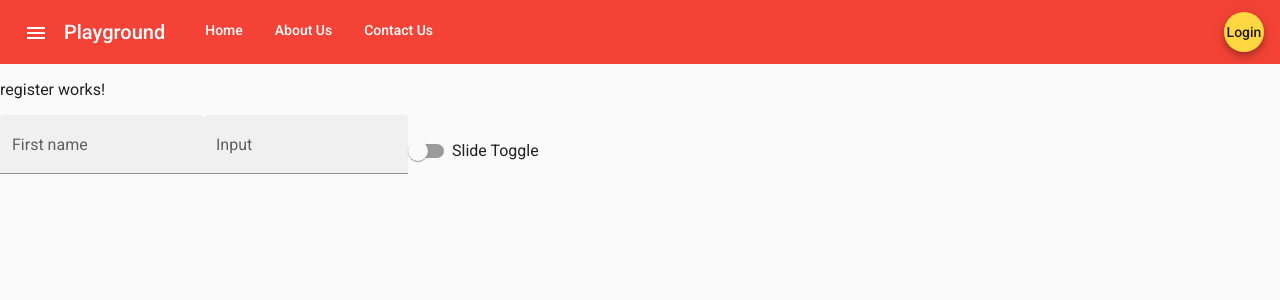
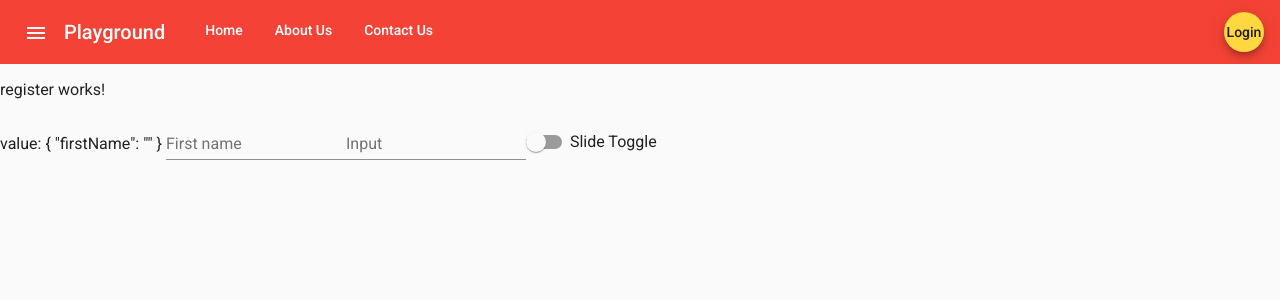
Before and after one commit to rushilnpatel/Playground, an Angular app in the folder playground/: page /register in a window 1280 px wide. Shown: the top 300 px of the page. Built offline with nearby package versions, Linux system fonts and the light colour scheme.

Commit message:
reactive Forms Intial

```diff
--- a/playground/src/app/app.module.ts
+++ b/playground/src/app/app.module.ts
@@ -17,9 +17,8 @@ import { HomeComponent } from './home/home.component';
 import { AboutusComponent } from './aboutus/aboutus.component';
 import { ContactusComponent } from './contactus/contactus.component';
 import { RegisterComponent } from './register/register.component';
-import {MAT_FORM_FIELD_DEFAULT_OPTIONS} from '@angular/material/form-field';
 import { CUSTOM_ELEMENTS_SCHEMA } from '@angular/core';
-
+import { ReactiveFormsModule } from '@angular/forms';
 
 @NgModule({
   declarations: [
@@ -33,12 +32,10 @@ import { CUSTOM_ELEMENTS_SCHEMA } from '@angular/core';
     BrowserModule,
     AppRoutingModule,
     BrowserAnimationsModule,
+    ReactiveFormsModule,
     // MaterialModule, // load this on deamnd with the module so that performance gets increase
     // AgGridModule.withComponents([]),
     NavModule
-  ],
-  providers: [
-    { provide: MAT_FORM_FIELD_DEFAULT_OPTIONS, useValue: { appearance: 'fill' } },
   ],
   schemas: [CUSTOM_ELEMENTS_SCHEMA],
   // exports: [MaterialModule],
--- a/playground/src/app/nav/nav.module.ts
+++ b/playground/src/app/nav/nav.module.ts
@@ -7,6 +7,7 @@ import { HomeComponent } from '../home/home.component';
 import { AboutusComponent } from '../aboutus/aboutus.component';
 import { ContactusComponent } from '../contactus/contactus.component';
 import { RegisterComponent } from '../register/register.component';
+import { ReactiveFormsModule } from '@angular/forms';
 
 
 
@@ -18,6 +19,7 @@ import { RegisterComponent } from '../register/register.component';
     RegisterComponent],
   imports: [
     CommonModule,
+    ReactiveFormsModule,
     MaterialModule,
     NavRoutingModule
   ],
--- a/playground/src/app/register/register.component.html
+++ b/playground/src/app/register/register.component.html
@@ -1,11 +1,16 @@
 <p>register works!</p>
-<mat-form-field class="example-full-width" appearance="fill">
+
+<form [formGroup]="registerFormGroup">
+  value: {{ registerFormGroup.value | json }}
+
+  <mat-form-field>
     <mat-label>First name</mat-label>
-    <input matInput placeholder="Enter">
+    <input matInput placeholder="Enter" formControlName="firstName"/>
   </mat-form-field>
 
-  <mat-form-field appearance="fill">
+  <mat-form-field>
     <mat-label>Input</mat-label>
-    <input matInput>
+    <input matInput />
   </mat-form-field>
   <mat-slide-toggle>Slide Toggle</mat-slide-toggle>
+</form>
--- a/playground/src/app/register/register.component.ts
+++ b/playground/src/app/register/register.component.ts
@@ -1,4 +1,7 @@
 import { Component, OnInit } from '@angular/core';
+import { FormBuilder } from '@angular/forms';
+import { Validators } from '@angular/forms';
+import { FormArray, FormGroup } from '@angular/forms';
 
 @Component({
   selector: 'app-register',
@@ -7,9 +10,14 @@ import { Component, OnInit } from '@angular/core';
 })
 export class RegisterComponent implements OnInit {
 
-  constructor() { }
+registerFormGroup: FormGroup;
+
+  constructor(private fb: FormBuilder) { }
 
   ngOnInit(): void {
+    this.registerFormGroup = this.fb.group({
+      firstName: ['']
+    })
   }
 
 }
```
